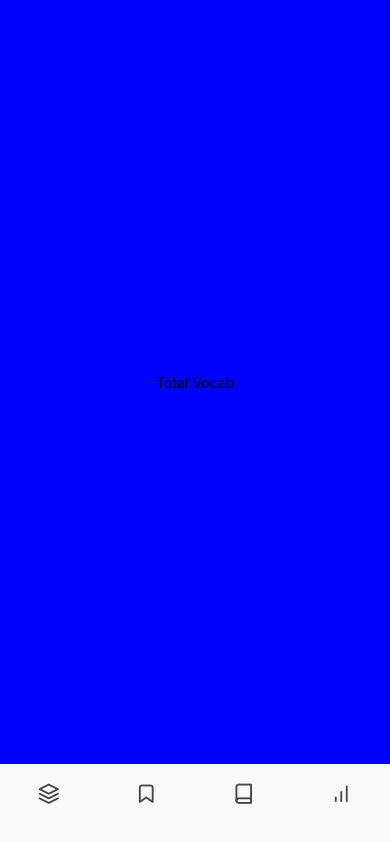
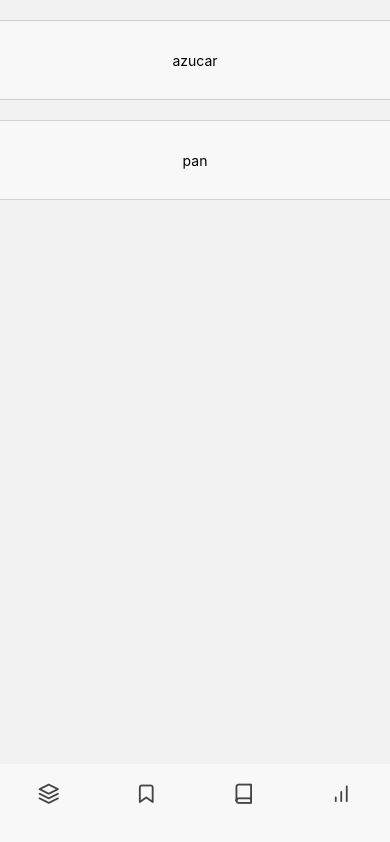
Before and after one commit to BreadByteMogul/learn-spanish, a React Native app: screen /Vocab in a window 390 px wide. Built offline with nearby package versions, Linux system fonts and the light colour scheme.

Commit message:
created a scrollable flat list component that takes in an arrow of child components for total vocab screen

```diff
--- a/App.js
+++ b/App.js
@@ -2,7 +2,7 @@ import React, { useState } from "react";
 import { NavigationContainer } from "@react-navigation/native";
 import { createNativeStackNavigator } from "@react-navigation/native-stack";
 import { StatusBar } from "expo-status-bar";
-import { StyleSheet, Text, View, Button, TouchableOpacity } from "react-native";
+import { StyleSheet, Text, View, Button, SafeAreaView } from "react-native";
 import NavBar from "./components/NavBar";
 import Card from "./components/Card";
 import TotalVocab from "./components/TotalVocab";
--- a/components/TotalVocab.js
+++ b/components/TotalVocab.js
@@ -1,20 +1,57 @@
 import React from "react";
-import { Text, View, SafeAreaView } from "react-native";
+import { Text, View, SafeAreaView, ScrollView, FlatList } from "react-native";
 
 function TotalVocab() {
   return (
     <SafeAreaView
       style={{
-        backgroundColor: "blue",
         flex: 1,
         width: "100%",
         alignItems: "center",
-        justifyContent: "center",
       }}
     >
-      <Text>Total Vocab</Text>
+      <View style={{ flex: 1, width: "100%" }}>
+        <MyVocabFlatList />
+      </View>
     </SafeAreaView>
   );
 }
 
+const VocabWord = ({ word }) => {
+  return (
+    <View
+      style={{
+        width: "100%",
+        height: 80,
+        marginTop: 20,
+        alignItems: "center",
+        justifyContent: "center",
+        backgroundColor: "#f8f8f8",
+        borderTopColor: "#d2d2d2",
+        borderTopWidth: 1,
+        borderBottomColor: "#d2d2d2",
+        borderBottomWidth: 1,
+      }}
+    >
+      <Text>{word}</Text>
+    </View>
+  );
+};
+
+const components = [
+  <VocabWord word="azucar" key="1" />,
+  <VocabWord word="pan" key="2" />,
+  // ... more components
+];
+
+const MyVocabFlatList = () => {
+  return (
+    <FlatList
+      data={components}
+      renderItem={({ item }) => item}
+      keyExtractor={(item) => item.key}
+    />
+  );
+};
+
 export default TotalVocab;
```
